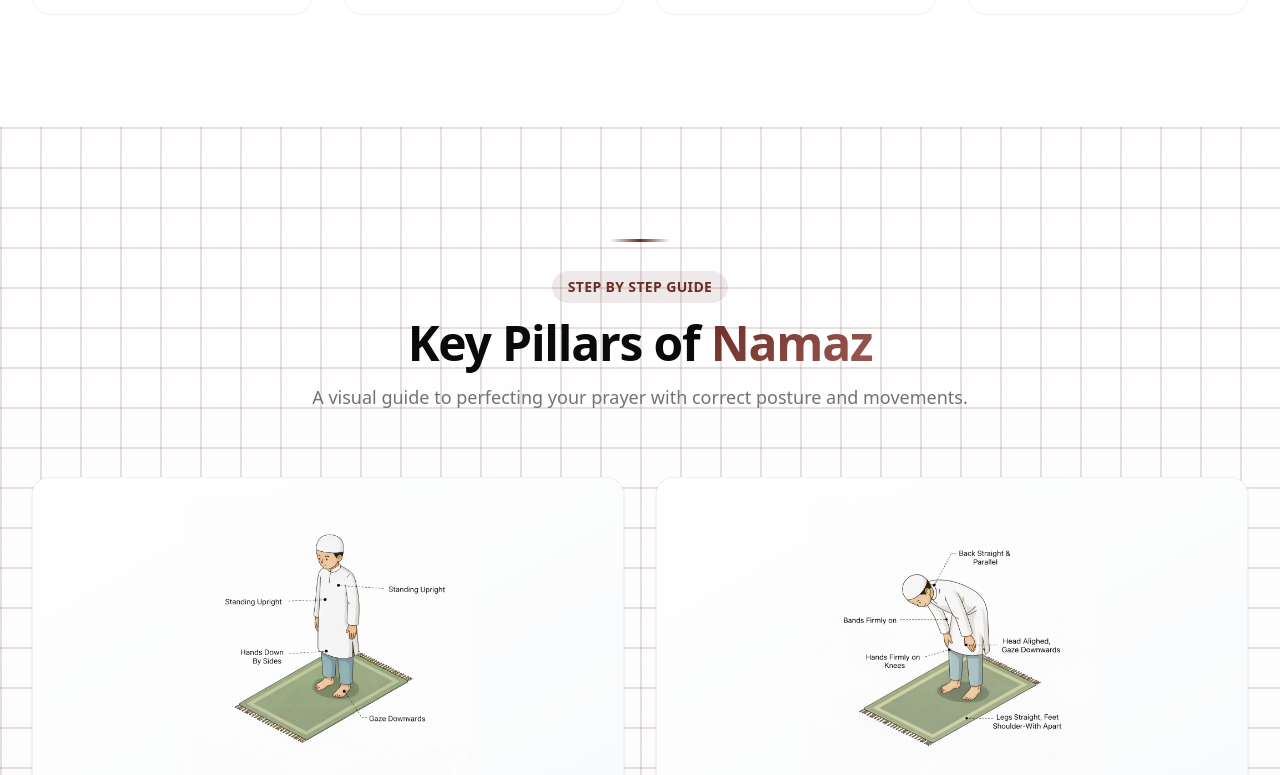
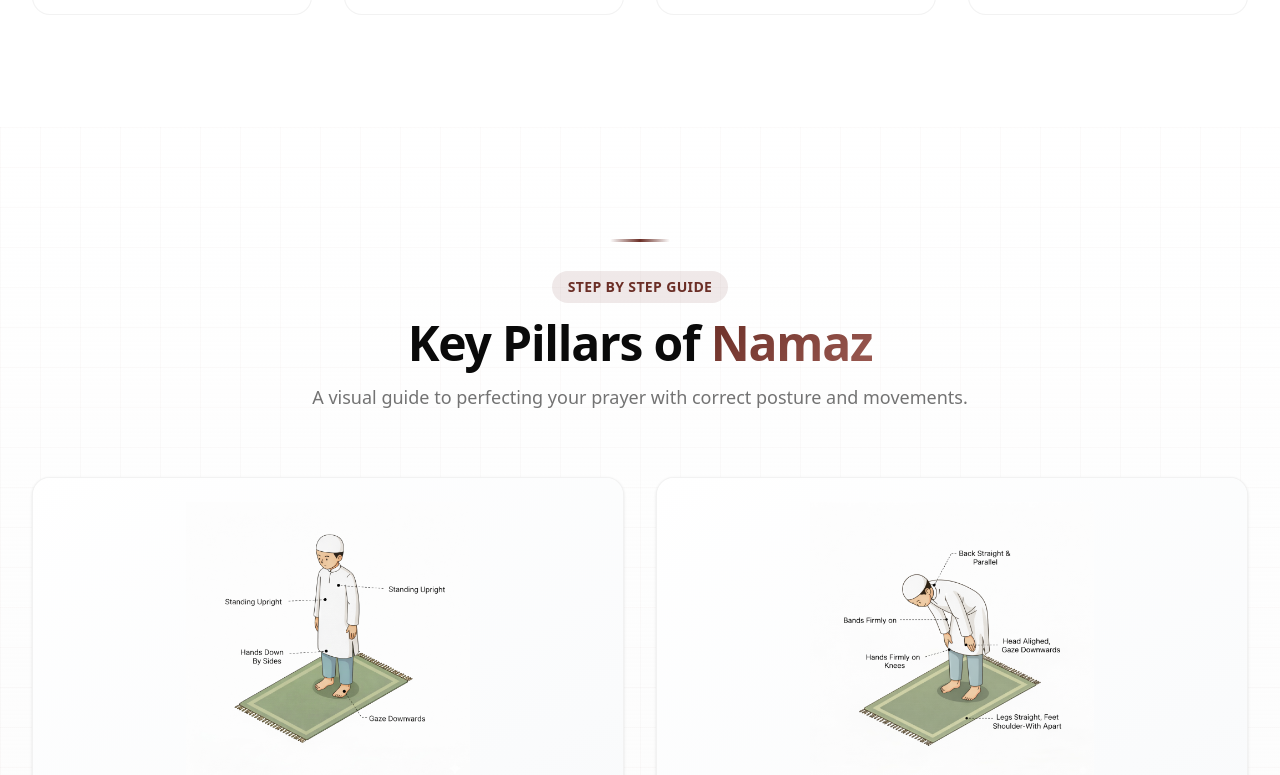
Before and after one commit to muhammedsirajudeen/hikmah-learning-landing, a Next.js app: page / in a window 1280 px wide. Shown: the part 1360-2135 px from the top of the page. Built offline with nearby package versions, Linux system fonts and the light colour scheme.

Commit message:
feat: adjusted grid opacity

```diff
--- a/app/globals.css
+++ b/app/globals.css
@@ -319,8 +319,8 @@
 
 .pattern-grid {
   background-image:
-    linear-gradient(rgba(107, 46, 38, 0.15) 2px, transparent 2px),
-    linear-gradient(90deg, rgba(107, 46, 38, 0.15) 2px, transparent 2px);
+    linear-gradient(rgba(107, 46, 38, 0.03) 1px, transparent 1px),
+    linear-gradient(90deg, rgba(107, 46, 38, 0.03) 1px, transparent 1px);
   background-size: 40px 40px;
 }
 
--- a/components/namaz-instructions.tsx
+++ b/components/namaz-instructions.tsx
@@ -33,7 +33,7 @@
         <section id="courses" className="relative py-20 lg:py-28 overflow-hidden">
             {/* Background with subtle gradient */}
             <div className="absolute inset-0 bg-gradient-to-b from-background via-muted/30 to-background" />
-            <div className="absolute inset-0 pattern-grid opacity-100" />
+            <div className="absolute inset-0 pattern-grid opacity-70" />
 
             <div className="container relative mx-auto px-4 sm:px-6 lg:px-8">
                 {/* Section Header */}
```
